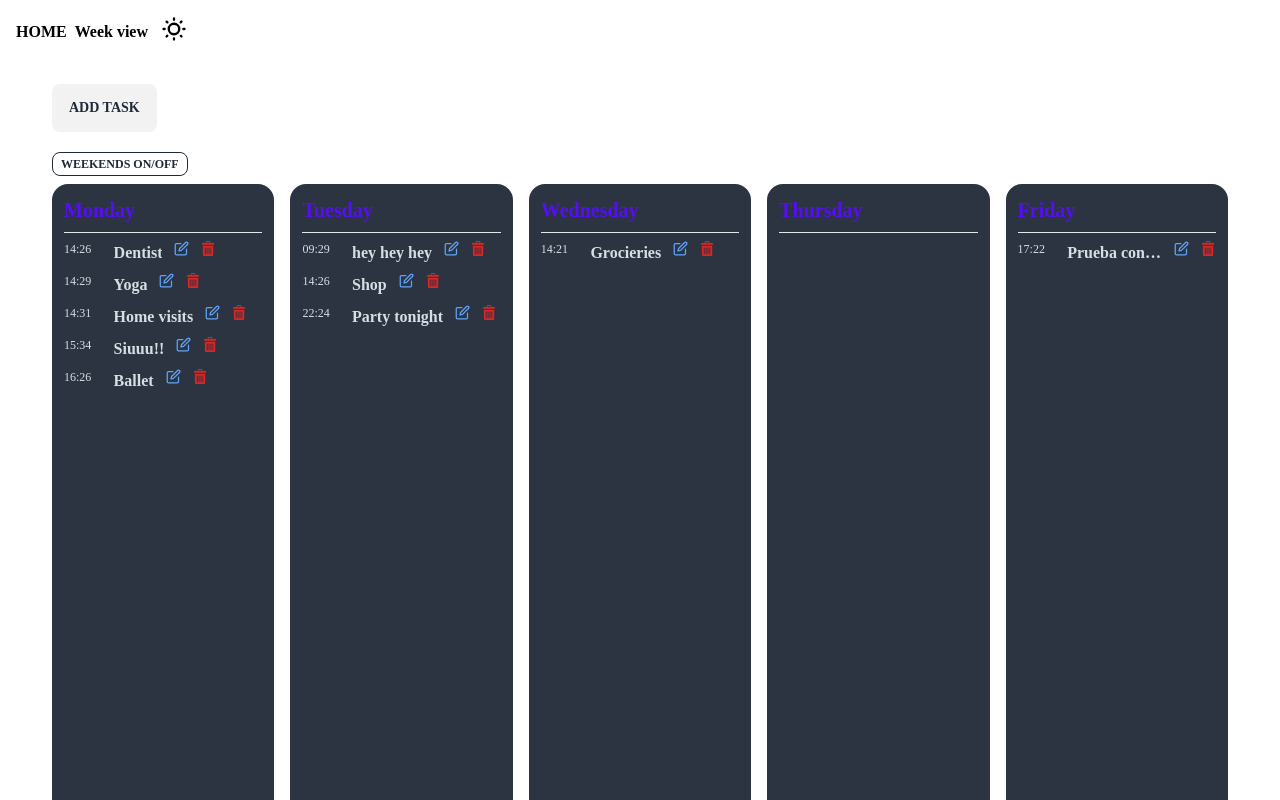
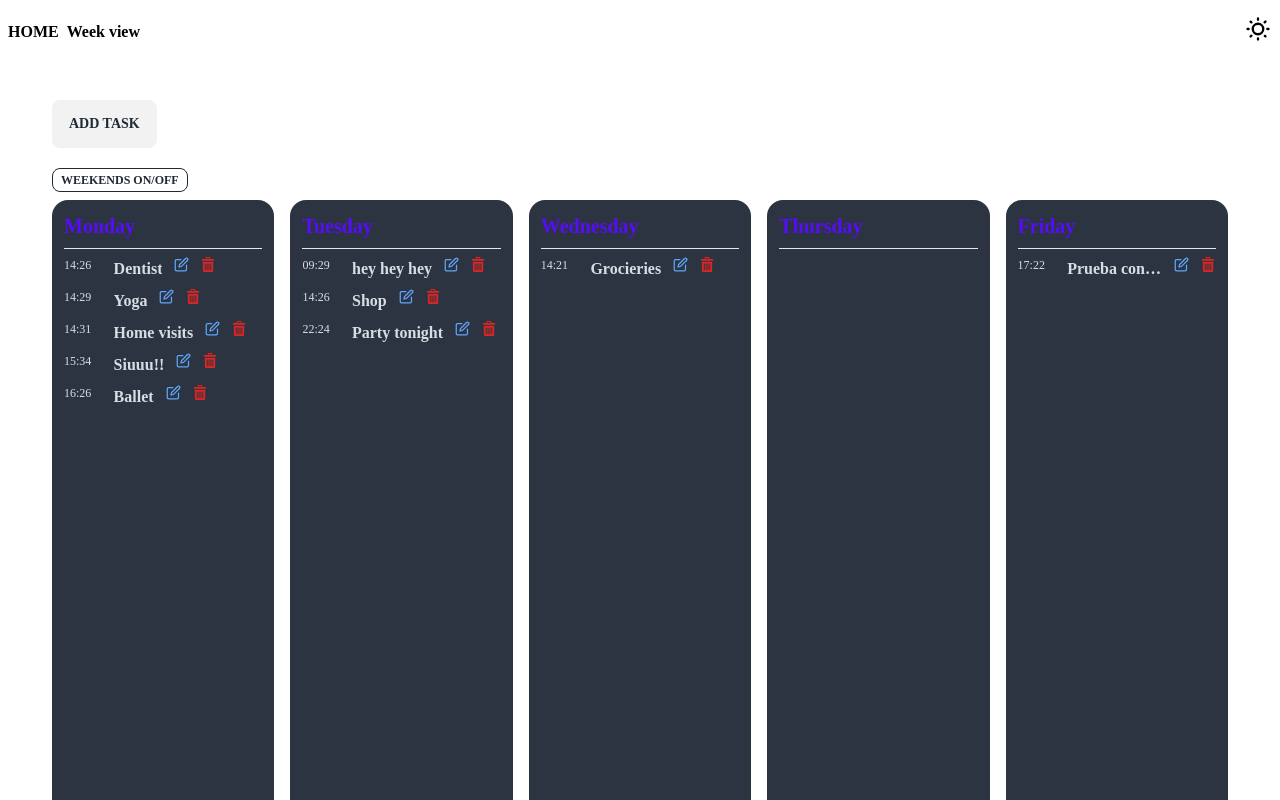
Before and after one commit to BertoPolo/week-plannerTS, a Next.js app: page /home in a window 1280 px wide. Shown: the top 800 px of the page. Built offline with nearby package versions, Linux system fonts and the light colour scheme; data requests are answered from the project's data file.

Commit message:
finish DELETE task

```diff
--- a/api.ts
+++ b/api.ts
@@ -54,20 +54,12 @@ export const modifyTask = async (task: ITask): Promise<ITask> => {
 }
 
 //not yet in use nor ready
-export const deleteTask = async (task: ITask): Promise<ITask> => {
+export const deleteTask = async (id: string): Promise<void> => {
   try {
-    const res = await fetch(`${baseURL}tasks/${task.id}`, {
+    await fetch(`${baseURL}tasks/${id}`, {
       method: "DELETE",
-      headers: {
-        "Content-Type": "application/json",
-      },
-
-      body: JSON.stringify(task),
     })
-    if (res.ok) {
-      const updatedTask = await res.json()
-      return updatedTask
-    }
+    return
   } catch (error) {
     console.log(error)
   }
--- a/components/Navbar.tsx
+++ b/components/Navbar.tsx
@@ -4,9 +4,9 @@ import ThemeButton from "@/components/ThemeButton"
 
 const Navbar = () => {
   return (
-    <div className="navbar bg-base-100">
-      <div className="flex-1 mx-2">
-        <div>
+    <div className="navbar bg-base-100 mb-4">
+      {/* <div className="flex-1 mx-2"> */}
+      <div className="flex-1">
         <Link href="/" className="mr-2">
           <b>HOME</b>
         </Link>
@@ -22,10 +22,10 @@ const Navbar = () => {
           </Link> */}
       </div>
 
-        <span className="">
+      <span className="flex-none">
         <ThemeButton />
       </span>
-      </div>
+      {/* </div> */}
     </div>
   )
 }
--- a/components/Task.tsx
+++ b/components/Task.tsx
@@ -56,19 +56,8 @@ const Task = ({ tasks, weekDay }: TaskProps) => {
     router.refresh()
   }
 
-  const handleDeleteTaskForm: FormEventHandler<HTMLFormElement> = async (e) => {
-    e.preventDefault()
-
-    // await deleteTask({
-    //   id: selectedId,
-    //   taskName: selectedTaskName,
-    //   startTime: selectedStartTime,
-    //   endTime: selectedEndTime,
-    //   // date: newDateValue,
-    //   isDone: false,
-    //   description: selectedDescription,
-    //   dayOfWeek: selectedDayOfWeek,
-    // })
+  const handleDeleteTask = async (id: string) => {
+    await deleteTask(id)
     resetStates()
     //refreshing
     router.refresh()
@@ -104,8 +93,8 @@ const Task = ({ tasks, weekDay }: TaskProps) => {
                           <ImBin
                             size={15}
                             className="cursor-pointer text-red-600"
-                            onClick={(e: any) => {
-                              confirm("Are you sure to delete this") ? handleDeleteTaskForm(e) : console.log("Task not deleted")
+                            onClick={() => {
+                              confirm("Are you sure to delete this") ? handleDeleteTask(task.id) : console.log("Task not deleted")
                             }}
                           />
                         </label>
```
Also changed, not shown: data/events.json (line endings or trailing spaces). Lines whose indentation alone changed are shown as unchanged.
